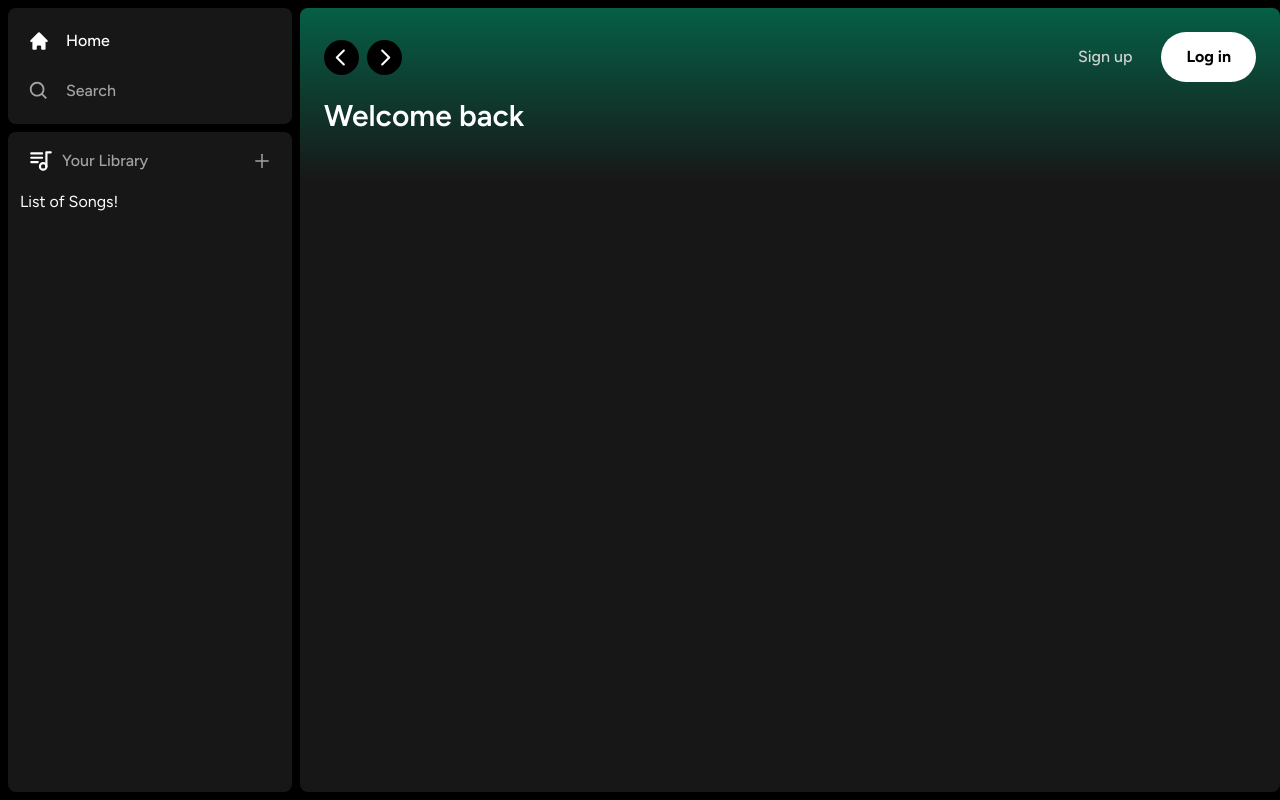
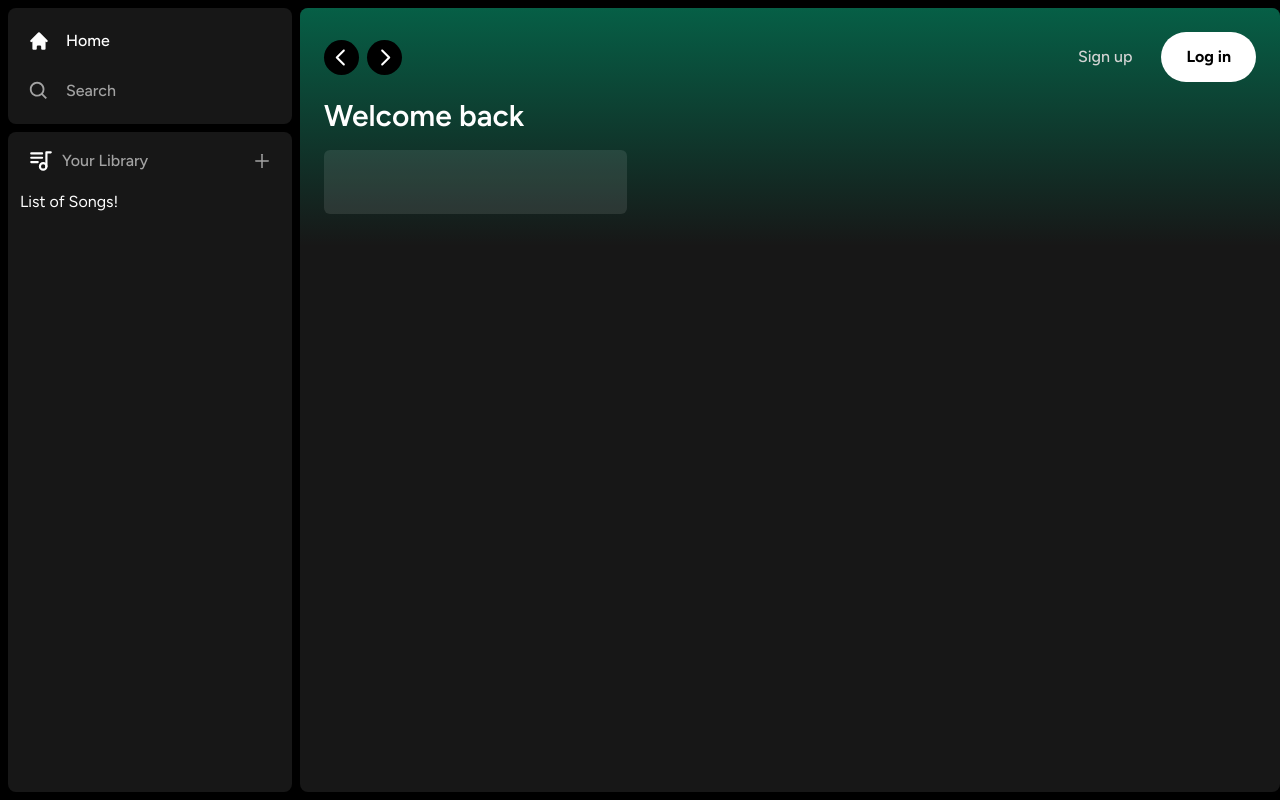
Before and after one commit to pedrohenmonteiro/spotify-clone, a Next.js app: page / in a window 1280 px wide. Built offline with nearby package versions, Linux system fonts and the light colour scheme.

Commit message:
ListItem Component

```diff
--- a/app/(site)/page.tsx
+++ b/app/(site)/page.tsx
@@ -1,4 +1,5 @@
 import Header from "../components/Header";
+import ListItem from "../components/ListItem";
 
 export default function Home() {
   return (
@@ -6,7 +7,9 @@ export default function Home() {
       <Header>
         <div className="mb-2">
           <h1 className="text-white text-3xl font-semibold">Welcome back</h1>
-          <div className="grid grid-cols-1 sm:grid-cols-2 xl:grid-cols-3 2xl:grid-cols-4 gap-3 mt-4"></div>
+          <div className="grid grid-cols-1 sm:grid-cols-2 xl:grid-cols-3 2xl:grid-cols-4 gap-3 mt-4">
+            <ListItem />
+          </div>
         </div>
       </Header>
     </div>
--- /dev/null
+++ b/app/components/ListItem.tsx
@@ -0,0 +1,23 @@
+"use client";
+
+import { useRouter } from "next/navigation";
+
+interface ListItemProps {
+  image: string;
+  name: string;
+  href: string;
+}
+
+export default function ListItem({ image, name, href }: ListItemProps) {
+  const router = useRouter();
+
+  const onClick = () => {
+    router.push(href);
+  };
+
+  return (
+    <button className="relative group flex items-center rounded-md overflow-hidden gap-x-4 bg-neutral-100/10 hover:bg-neutral-100/20 transition pr-4">
+      <div className="relative, min-h-[64px] min-w-[64px]"></div>
+    </button>
+  );
+}
```
